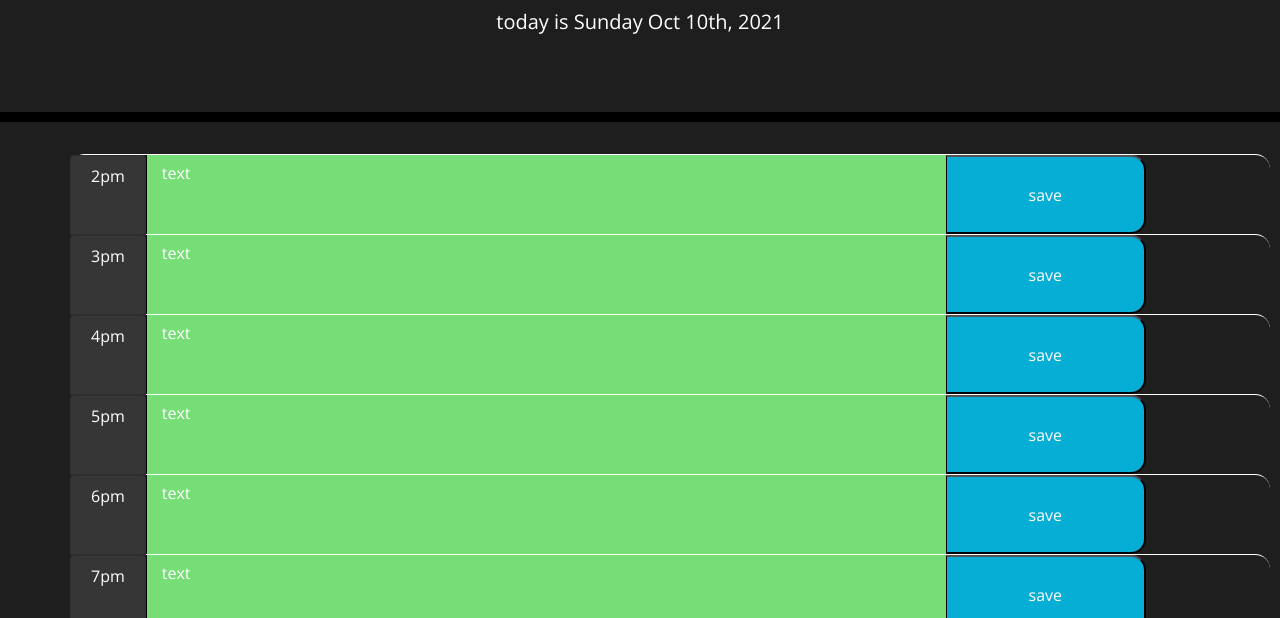
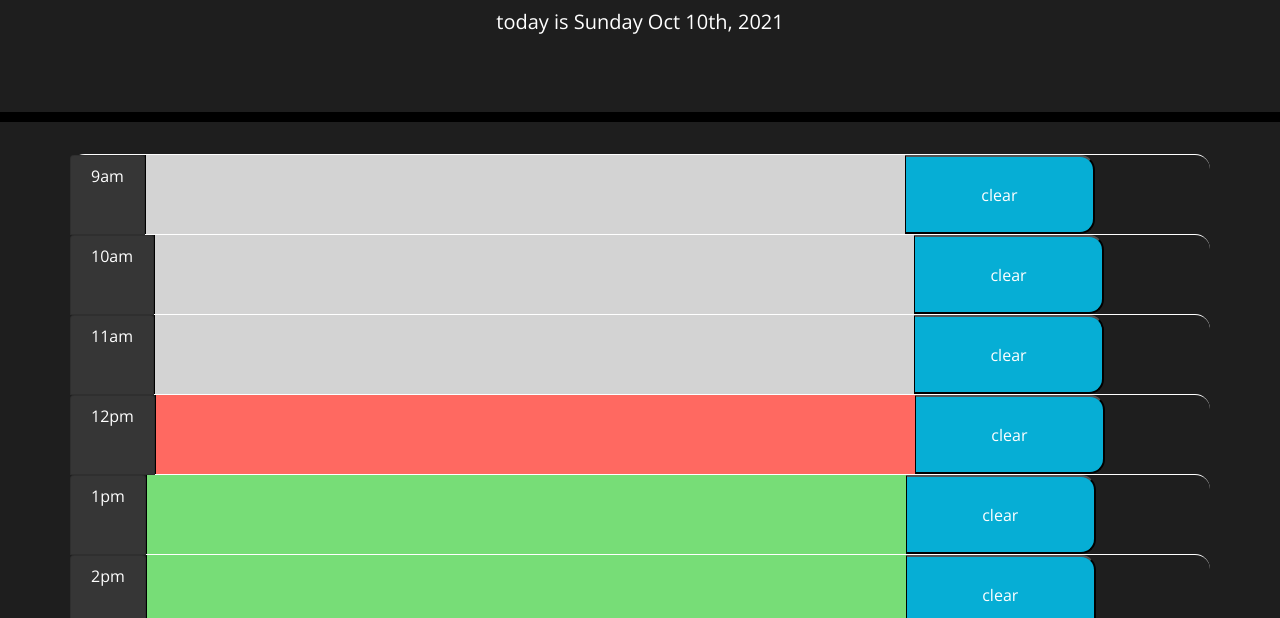
Before and after one commit to LukeMcHenry311/work-day-lianyu, a website: page index.html in a window 1280 px wide. Shown: the part 182-800 px from the top of the page. Drawn offline with nearby package versions, Linux system fonts and the light colour scheme.

Commit message:
save local storage

```diff
--- a/script.js
+++ b/script.js
@@ -1,5 +1,5 @@
 var today = moment().format("[today is] dddd MMM Do[,] YYYY");
-var hours = ["2pm", "3pm", "4pm", "5pm", "6pm", "7pm", "8pm", "9pm", "10pm"];
+var hours = ["9am", "10am", "11am", "12pm", "1pm", "2pm", "3pm", "4pm", "5pm"];
 var time = moment().format("Ha");
 var currentTime = moment(time, "Ha");
 
@@ -15,28 +15,69 @@ shipHours = function () {
     $(id).append(hourBlock);
 
     var texty;
+    var txt = "txt-" + i;
 
     if (moment(currentTime).isAfter(scheme)) {
-      texty = $("<textarea>").addClass("col-8 description past").text("text");
+      texty = $("<textarea>")
+        .addClass("col-8 description past")
+        .attr("id", txt);
       $(id).append(texty);
     }
     if (moment(currentTime).isSame(scheme)) {
-      texty = $("<textarea>").addClass("col-8 present").text("text");
+      texty = $("<textarea>").addClass("col-8 present").attr("id", txt);
       $(id).append(texty);
     }
     if (moment(currentTime).isBefore(scheme)) {
-      texty = $("<textarea>").addClass("col-8 future").text("text");
+      texty = $("<textarea>").addClass("col-8 future").attr("id", txt);
       $(id).append(texty);
     }
 
-    var saveDiv = $("<button>").addClass("col-md-2 saveBtn").text("save");
+    var saveDiv = $("<button>").addClass("col-md-2 clearBtn").text("clear");
     $(id).append(saveDiv);
 
     $(".list-group").addClass("big");
 
+    // document.getElementById("1").addEventListener("click", function () {
+    //   document.getElementById("1").value = "";
+    // });
+
     // document.getElementsByName("button").addEventListener("click", function () {
     //   console.log("hello");
     // });
+  });
+  console.log("working");
+  // because arrays start at 0
+  // to save textarea input from user
+  document.getElementById("0").addEventListener("keyup", (event) => {
+    localStorage.setItem("0", event.target.value);
+  });
+  document.getElementById("1").addEventListener("keyup", (event) => {
+    localStorage.setItem("1", event.target.value);
+  });
+  document.getElementById("2").addEventListener("keyup", (event) => {
+    localStorage.setItem("2", event.target.value);
+  });
+  document.getElementById("3").addEventListener("keyup", (event) => {
+    localStorage.setItem("3", event.target.value);
+  });
+  document.getElementById("4").addEventListener("keyup", (event) => {
+    localStorage.setItem("4", event.target.value);
+  });
+  document.getElementById("5").addEventListener("keyup", (event) => {
+    localStorage.setItem("5", event.target.value);
+  });
+  document.getElementById("6").addEventListener("keyup", (event) => {
+    localStorage.setItem("6", event.target.value);
+  });
+  document.getElementById("7").addEventListener("keyup", (event) => {
+    localStorage.setItem("7", event.target.value);
+  });
+  document.getElementById("8").addEventListener("keyup", (event) => {
+    localStorage.setItem("8", event.target.value);
+  });
+  var comment = document.getElementsByClassName("clearBtn");
+  comment[0].addEventListener("click", function () {
+    console.log("hello");
   });
 };
 
--- a/style.css
+++ b/style.css
@@ -48,7 +48,6 @@ textarea {
   white-space: pre-wrap;
   height: 80px;
   border-top: 1px solid white;
-  width: 1200px;
 }
 
 .hour {
@@ -72,7 +71,7 @@ textarea {
   color: white;
 }
 
-.saveBtn {
+.clearBtn {
   border-left: 1px solid black;
   border-top-right-radius: 15px;
   border-bottom-right-radius: 15px;
@@ -80,7 +79,7 @@ textarea {
   color: white;
 }
 
-.saveBtn i:hover {
+.clearBtn:hover {
   font-size: 20px;
   transition: all 0.3s ease-in-out;
 }
```
